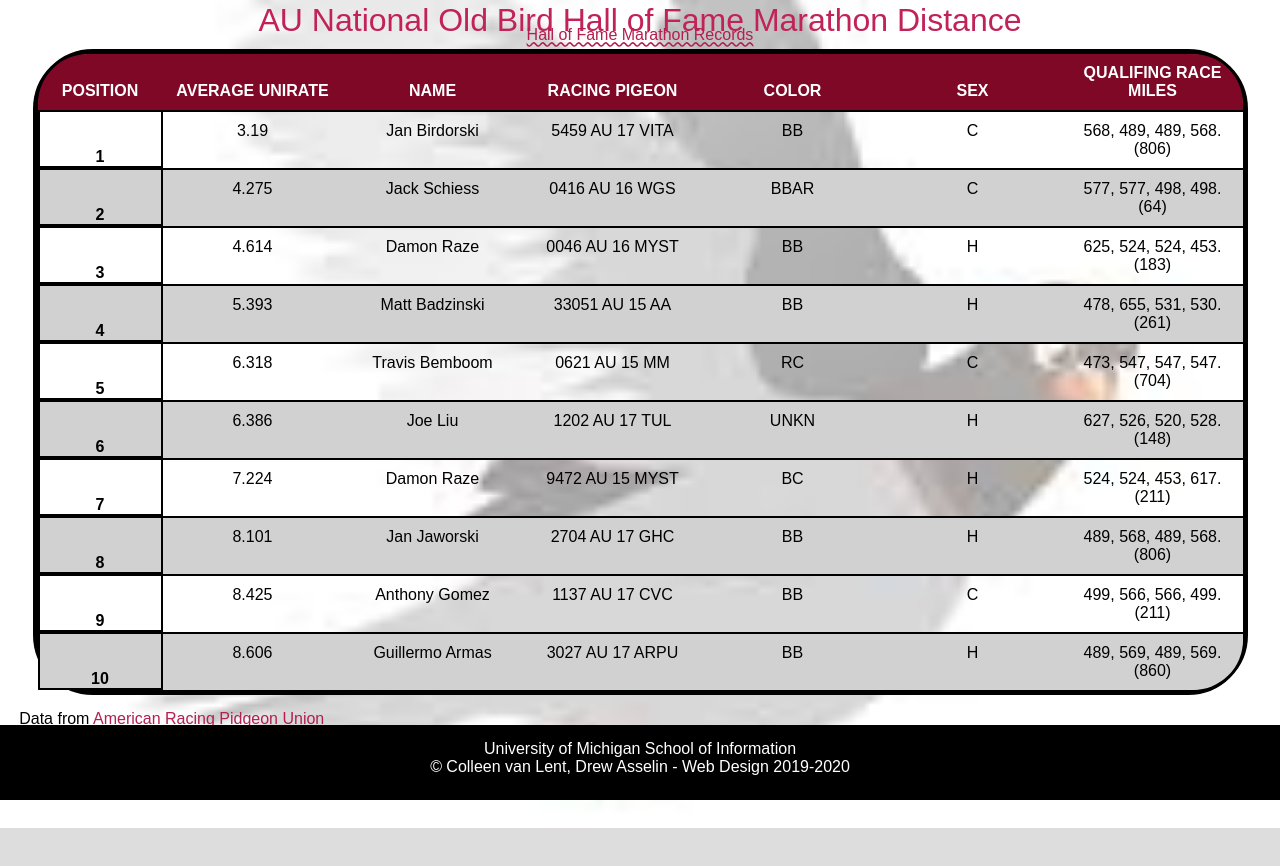
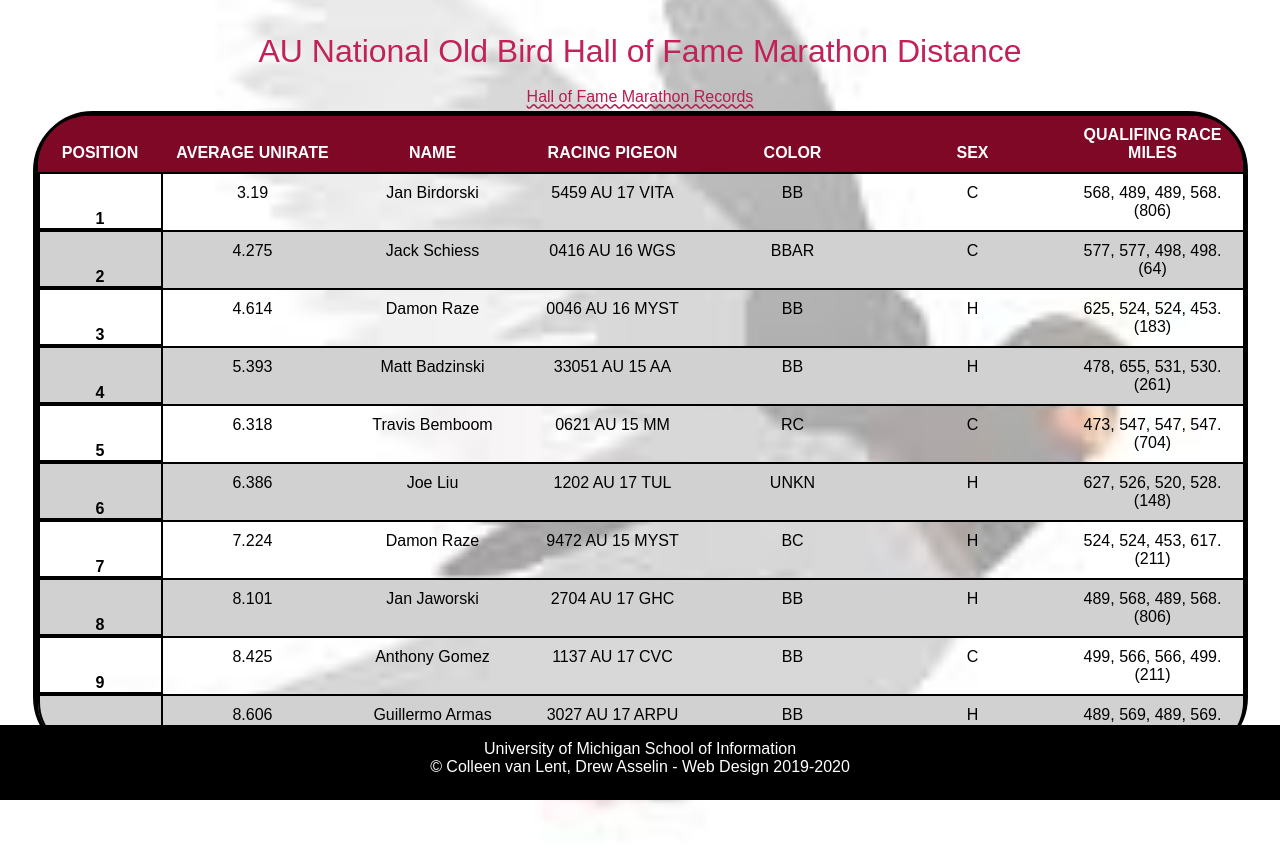
Before and after one commit to ianlucic/homework4-2021, a plain HTML site: page index.html in a window 1280 px wide. Before the commit the page ends 828 px from the top, so only its background shows below. Drawn offline with Linux system fonts and the light colour scheme; a web font is replaced by a local one.

Commit message:
Add files via upload

```diff
--- a/css/style.css
+++ b/css/style.css
@@ -43,7 +43,7 @@ h1{
   size: 2e;
   color: #c12258;
   text-align: center;
-  line-height: 2px;
+  line-height: 2;
   font-size: 2em;
 
   /*Req 2*/
@@ -96,7 +96,7 @@ table{
 You can use Inspect Element or your editor to find selectors. */
 thead tr:first-child th:first-child{border-radius: 50px 0px 0px 0px;}
 thead tr:first-child th:last-child{border-radius: 0px 50px 0px 0px;}
-tbody tr:last-child td:first-child{border-radius: 0px 0px 0px 0px;}
+tbody tr:last-child th:first-child{border-radius: 0px 0px 0px 50px;}
 tbody tr:last-child td:last-child{border-radius: 0px 0px 50px 0px}
 
 
```
